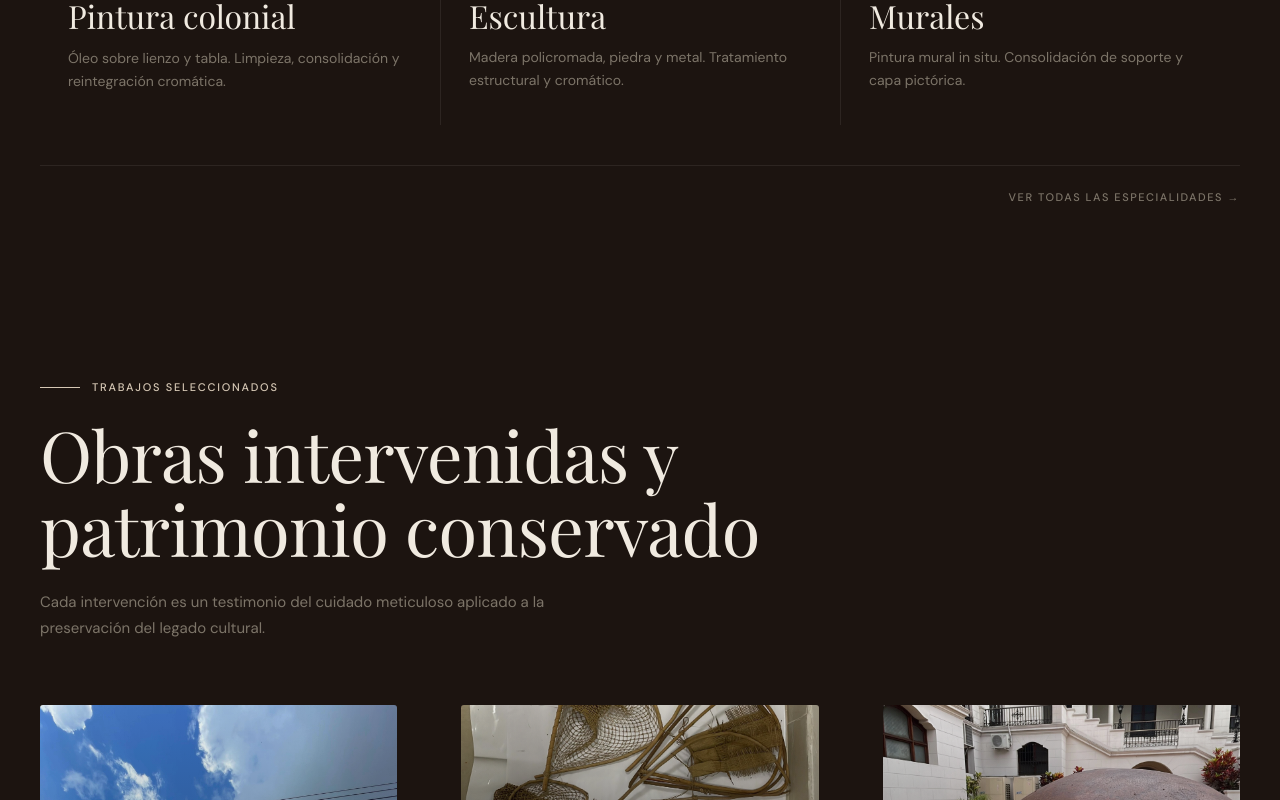
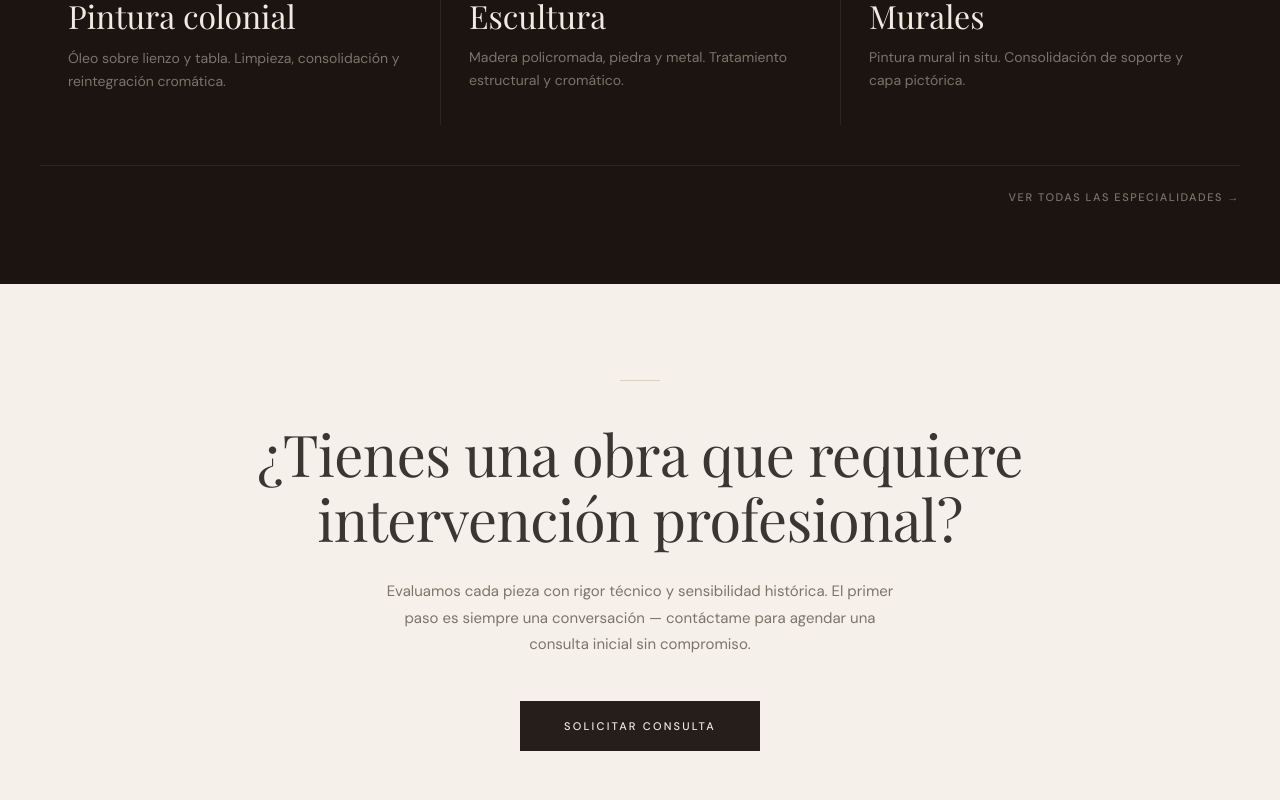
Before and after one commit to GustavoUT22/sr-conservation-restoration-web, a Next.js app: page / in a window 1280 px wide. Shown: the part 2000-2800 px from the top of the page. Built offline with nearby package versions, Linux system fonts and the light colour scheme; a web font is replaced by a local one.

Commit message:
add: call to action section v1

```diff
--- /dev/null
+++ b/app/components/sections/calltoaction/CallToAction.module.css
@@ -0,0 +1,117 @@
+/*
+ * CallToAction.module.css
+ *
+ * Variables consumed from globals.css:
+ *   --bg-light       → section background (tertiary-200 = #F5F1EA)
+ *   --text-main      → body text on light bg (neutral-800 = #3A3632)
+ *   --text-muted     → description text (neutral-500 = #7C7468)
+ *   --accent-sand    → decorative top line
+ *   --border-inv     → bottom separator (used with adjusted opacity for light bg)
+ *   --serif          → Playfair Display
+ *   --sans           → DM Sans
+ */
+
+/* ── Section ── */
+.section {
+  background-color: var(--bg-light);
+  display: flex;
+  flex-direction: column;
+}
+
+/* ── Inner: centered content ── */
+.inner {
+  flex: 1;
+  display: flex;
+  flex-direction: column;
+  align-items: center;
+  text-align: center;
+  padding: 6rem 2.5rem 5rem;
+  gap: 0;
+}
+
+/* ── Decorative top line ── */
+.topLine {
+  display: block;
+  width: 2.5rem;
+  height: 1px;
+  background-color: var(--accent-sand);
+  margin-bottom: 2.5rem;
+  opacity: 0.8;
+}
+
+/* ── Title ── */
+.title {
+  font-family: var(--serif);
+  font-size: clamp(2rem, 4.5vw, 3.75rem);
+  font-weight: 400;
+  line-height: 1.12;
+  letter-spacing: -0.01em;
+  color: var(--text-main);
+  margin-bottom: 1.75rem;
+  max-width: 26ch;
+}
+
+/* ── Description ── */
+.description {
+  font-family: var(--sans);
+  font-size: 0.9375rem;
+  line-height: 1.75;
+  color: var(--text-muted);
+  max-width: 52ch;
+  margin-bottom: 2.75rem;
+}
+
+/* ── CTA button ── */
+.cta {
+  display: inline-flex;
+  align-items: center;
+  justify-content: center;
+  font-family: var(--sans);
+  font-size: 0.6875rem;
+  font-weight: 500;
+  letter-spacing: 0.2em;
+  text-transform: uppercase;
+  color: var(--neutral-100, #F0EAE0);
+  background-color: var(--primary-800, #251E1A);
+  padding: 1.125rem 2.75rem;
+  transition: background-color 0.25s ease, opacity 0.2s ease;
+}
+
+.cta:hover {
+  background-color: var(--primary-900, #1C1410);
+  opacity: 0.9;
+}
+
+/* ── Bottom bar ── */
+.bottom {
+  border-top: 1px solid rgba(58, 54, 50, 0.12);
+  padding: 1.5rem 2.5rem;
+  display: flex;
+  justify-content: center;
+}
+
+.bottomText {
+  font-family: var(--sans);
+  font-size: 0.8125rem;
+  color: var(--text-muted);
+  letter-spacing: 0.02em;
+}
+
+/* ── Responsive: mobile ── */
+@media (max-width: 768px) {
+  .inner {
+    padding: 4.5rem 1.25rem 4rem;
+  }
+
+  .title {
+    font-size: clamp(1.75rem, 7vw, 2.5rem);
+  }
+
+  .description {
+    font-size: 0.875rem;
+  }
+
+  .bottom {
+    padding: 1.25rem 1.25rem;
+  }
+}
--- /dev/null
+++ b/app/components/sections/calltoaction/CallToAction.tsx
@@ -0,0 +1,33 @@
+'use client';
+
+import Link from 'next/link';
+import styles from './CallToAction.module.css';
+
+export default function CallToAction() {
+  return (
+    <section className={styles.section} id="contacto">
+      <div className={styles.inner}>
+
+        {/* Decorative line */}
+        <span className={styles.topLine} aria-hidden="true" />
+
+        <h2 className={styles.title}>
+          ¿Tienes una obra que requiere
+          <br />
+          intervención profesional?
+        </h2>
+
+        <p className={styles.description}>
+          Evaluamos cada pieza con rigor técnico y sensibilidad histórica. El primer paso es
+          siempre una conversación — contáctame para agendar una consulta inicial sin
+          compromiso.
+        </p>
+
+        <Link href="mailto:contacto@solangerodriguez.pe" className={styles.cta}>
+          Solicitar consulta
+        </Link>
+
+      </div>
+    </section>
+  );
+}
--- a/app/page.tsx
+++ b/app/page.tsx
@@ -2,6 +2,7 @@ import Hero from "./components/sections/hero/Hero";
 import About from "./components/sections/about/About";
 import Works from "./components/sections/works/Works";
 import Specialties from "./components/sections/specialties/Specialties";
+import CallToAction from "./components/sections/calltoaction/CallToAction";
 ;
 
 export default function Home() {
@@ -10,7 +11,7 @@ export default function Home() {
       <Hero />
       <About />
       <Specialties />
-      {/* <CallToAction /> */}
+      <CallToAction />
       <Works />
       {/* <Contact /> */}
     </div>
```
